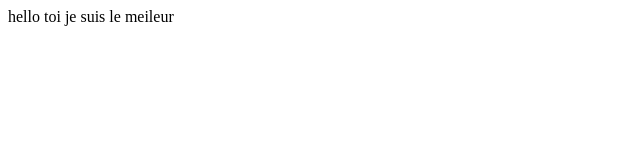
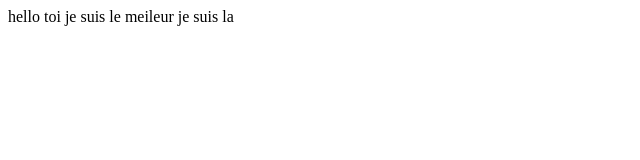
Before and after one commit to giksone/projet-essaye, a plain HTML site: page index.html in a window 1280 px wide. Shown: the full height of the page, 0-640 px from the left. Drawn offline with Linux system fonts and the light colour scheme.

Commit message:
changement

```diff
--- a/index.html
+++ b/index.html
@@ -7,5 +7,6 @@
 </head>
 <body>
     hello toi je suis le meileur
+    je suis la
 </body>
 </html>
```
